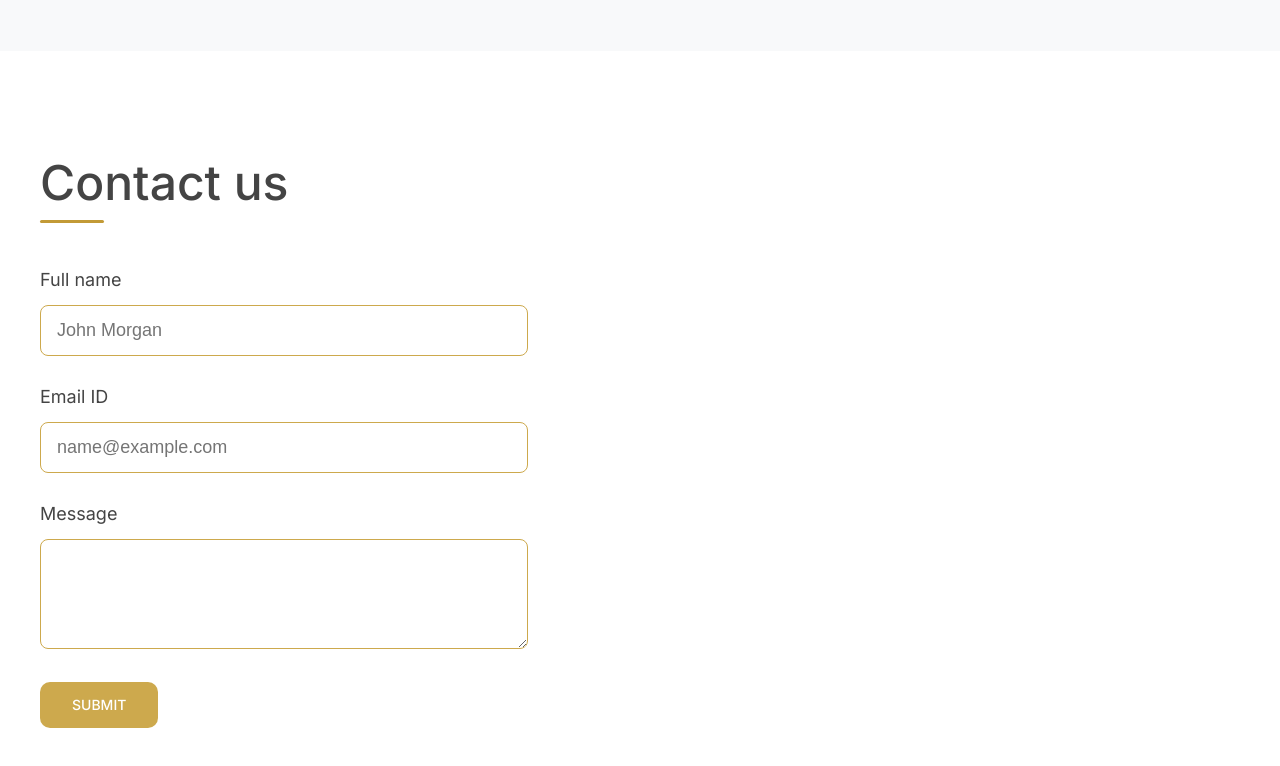
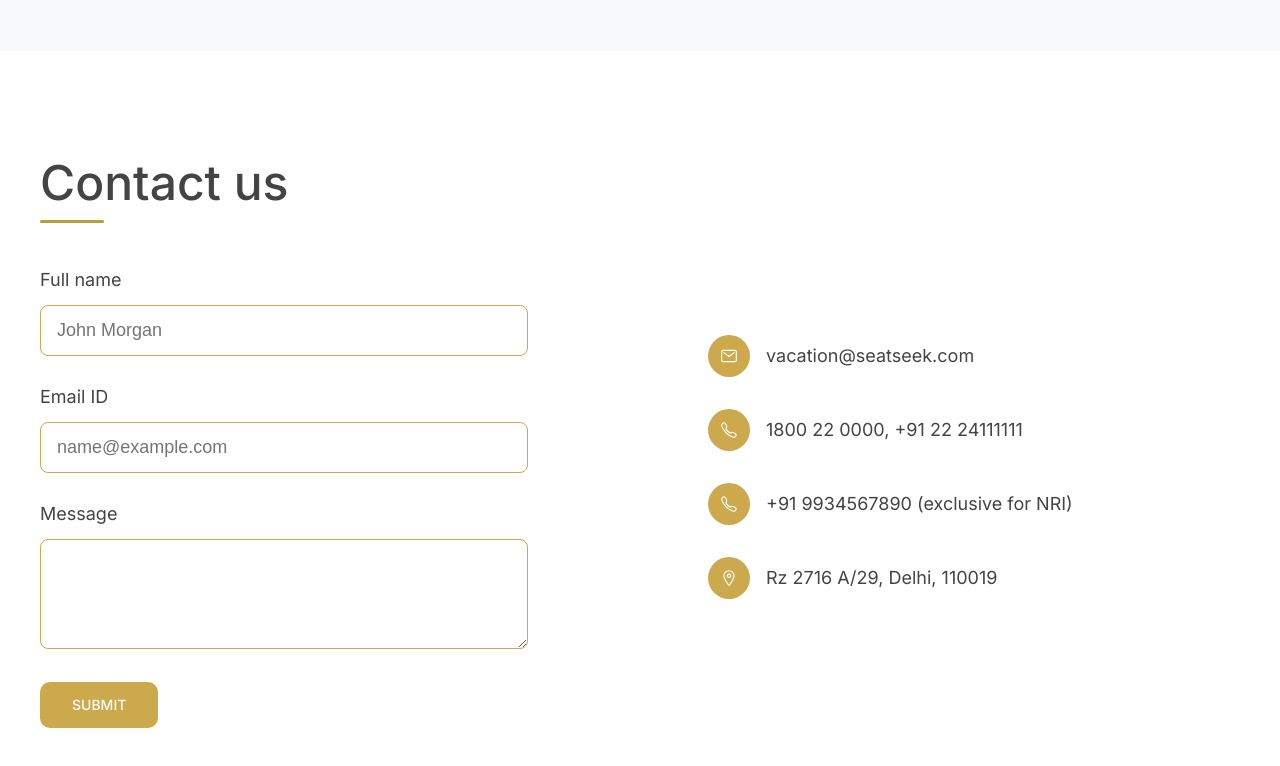
Before and after one commit to atharvamogade/seatseek-website, a plain HTML site: page index.html in a window 1280 px wide. Shown: the part 4766-5532 px from the top of the page. Drawn offline with nearby package versions, Linux system fonts and the light colour scheme; files whose address does not match are found by name.

Commit message:
contact info added

```diff
--- a/css/style.css
+++ b/css/style.css
@@ -346,3 +346,35 @@ body {
     -ms-border-radius: 0.8rem;
     -o-border-radius: 0.8rem;
 }
+
+.contact-info {
+    display: flex;
+    flex-direction: column;
+    gap: 3.2rem;
+    padding-bottom: 6.4rem;
+}
+
+.contact-info--group {
+    display: flex;
+    font-size: 1.8rem;
+    gap: 1.6rem;
+    align-items: center;
+}
+
+.contact-info--icon {
+    padding: 1.2rem;
+    font-size: 2.4;
+    color: #fff;
+    background-color: #CDA94D;
+    border-radius: 50%;
+    -webkit-border-radius: 50%;
+    -moz-border-radius: 50%;
+    -ms-border-radius: 50%;
+    -o-border-radius: 50%;
+}
+
+.contact-box {
+    display: flex;
+    gap: 18rem;
+    align-items: center;
+}
--- a/index.html
+++ b/index.html
@@ -230,6 +230,25 @@
                             <a href="#" class="btn btn-full">Submit</a>
                         </div>
                     </form>
+                    <div class="contact-info">
+                        <div class="contact-info--group">
+                            <ion-icon name="mail-outline" class="contact-info--icon"></ion-icon>
+                            <p class="contact-info--text">vacation@seatseek.com</p>
+                        </div>
+                        <div class="contact-info--group">
+                            <ion-icon name="call-outline" class="contact-info--icon"></ion-icon>
+                            <p class="contact-info--text">1800 22 0000, +91 22 24111111</p>
+                        </div>
+                        <div class="contact-info--group">
+                            <ion-icon name="call-outline" class="contact-info--icon"></ion-icon>
+                            <p class="contact-info--text">+91 9934567890 (exclusive for NRI)</p>
+                        </div>
+                        <div class="contact-info--group">
+                            <ion-icon name="location-outline" class="contact-info--icon"></ion-icon>
+                            <p class="contact-info--text">Rz 2716 A/29, Delhi, 110019</p>
+                        </div>
+
+                    </div>
                 </div>
             </div>
         </section>
```
